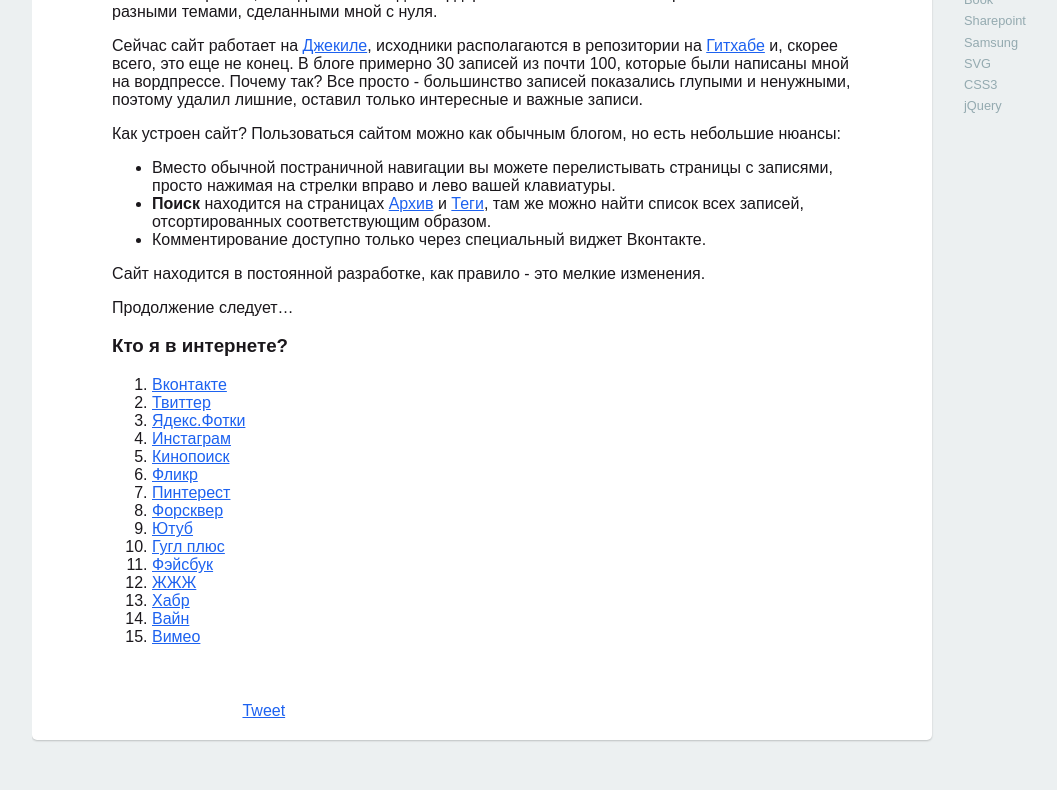
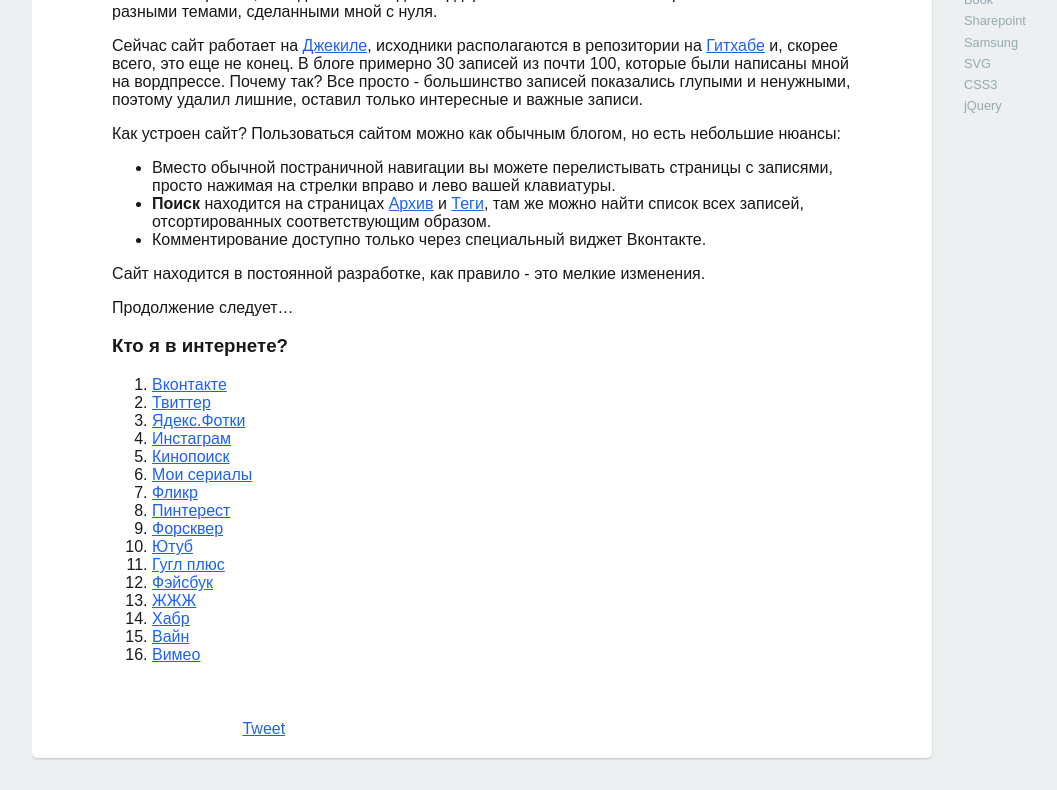
Before and after one commit to anna-vanlee/bizikov.ru, a Jekyll site: the page built from about/index.md, in a window 1280 px wide and 900 px high, scrolled down 792 px, cut to the strip 0-790 px from the top of the window. Shown: the whole strip, without its empty margins (8-1065 px from the left). Built offline with Jekyll 4.4.1, drawn with Linux system fonts in a browser that asks for light colours; some web fonts are replaced; comment, search, counter and statistics services are not loaded.

Commit message:
Update index.md

```diff
--- a/about/index.md
+++ b/about/index.md
@@ -31,6 +31,7 @@
 2. [Ядекс.Фотки](http://fotki.yandex.ru/users/alexandr-bizikov/)
 3. [Инстаграм](http://instagram.com/bizikov)
 4. [Кинопоиск](http://www.kinopoisk.ru/user/1129585/)
+5. [Мои сериалы](http://myshows.ru/bizikov)
 4. [Фликр](http://www.flickr.com/photos/48363663@N05/)
 4. [Пинтерест](http://pinterest.com/bizikov/)
 5. [Форсквер](https://ru.foursquare.com/bizi)
```
